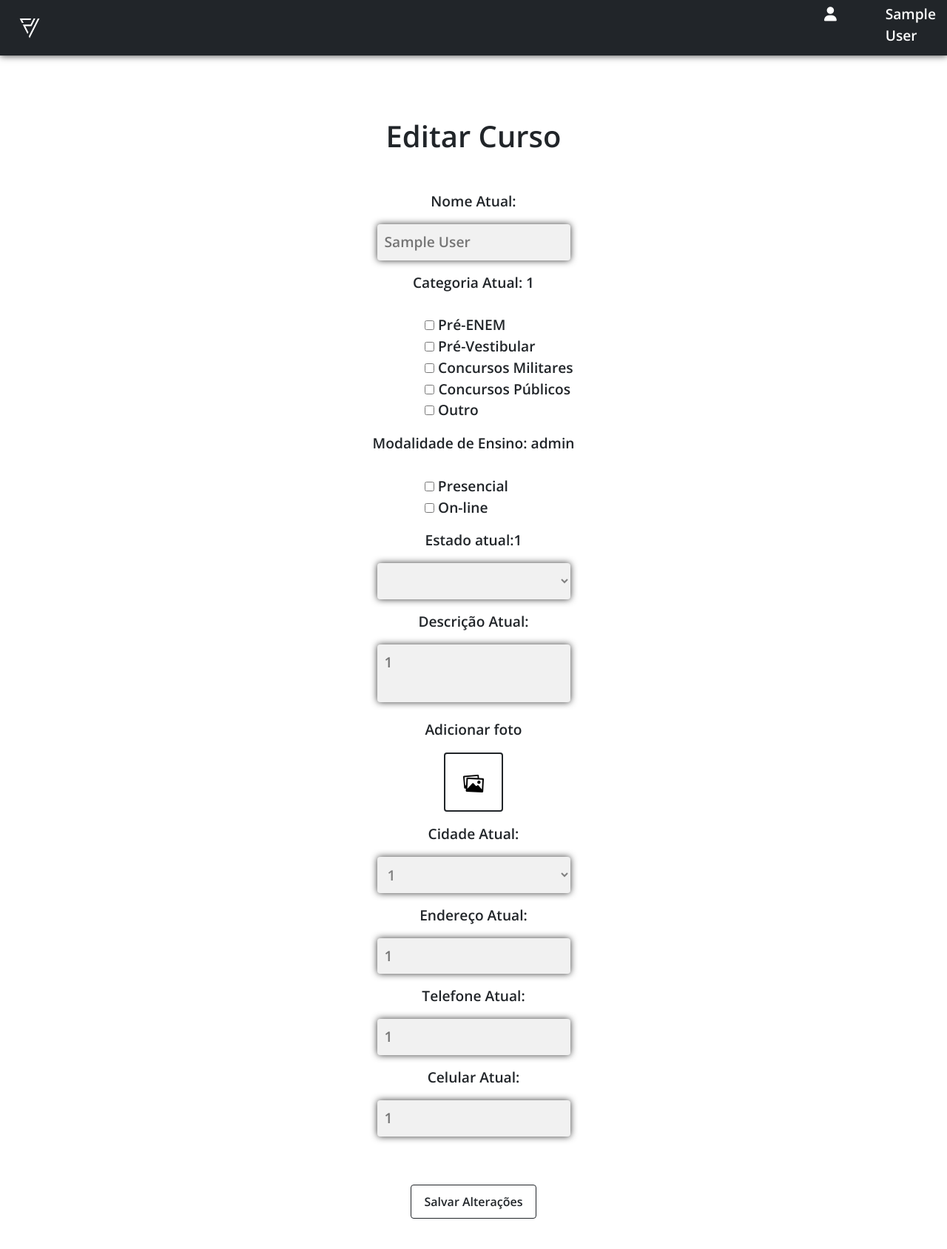
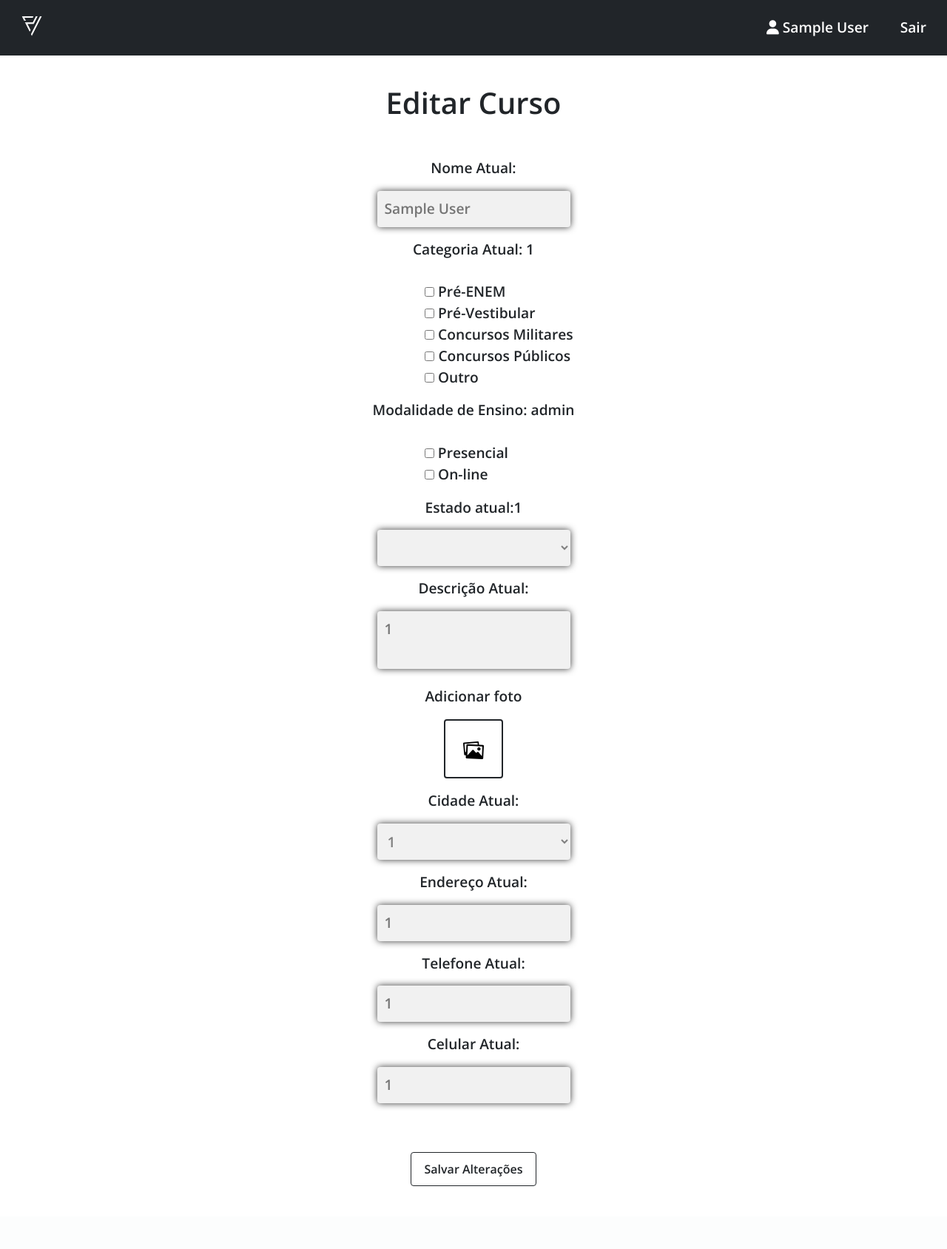
Before and after one commit to IagoAndrade16/ProVest, a PHP site: page /html/editar-curso.php in a window 1280 px wide. Shown: the whole page at 74% size. After the commit the page ends 1603 px from the top, so only its background shows below. Run offline with PHP 8.4, Linux system fonts and the light colour scheme; the visitor is signed in with stand-in values (Sample User, id 1); lists and menus that the app fills with data are empty; some libraries are stand-ins or nearby versions.

Commit message:
Correção bug front-end telas criar é editar curso

```diff
--- a/css/editar-curso.css
+++ b/css/editar-curso.css
@@ -1,4 +1,4 @@
-body, ul, li, p{
+body, ul, li, p {
     margin: 0;
     padding: 0;
     list-style: none;
@@ -7,144 +7,120 @@ body, ul, li, p{
     width: 100%;
 }
 
-h1,h2,h3,h4,h5,h6, p{
+h1, h2, h3, h4, h5, h6, p {
     color: #212529;
 }
-a{
+
+a {
     text-decoration: none;
     color: white;
+}
 
+header {
+    height: 75px;
+    padding-left: 8px;
+    padding-right: 8px;
+    width: 100%;
+    display: flex;
+    justify-content: space-between;
+    background-color: #212529;
+    position: fixed;
 }
-.header{
 
-    position: fixed;
-    left: 0;
-    top: 0%;
-    padding: 0;
-    width: 100%;
-    height: 75px;
-    background-color: #212529;
-    display: flex;
-    box-shadow: 0 0 0.5em rgb(56, 56, 56);
-    justify-content: space-between;
+header a {
+    padding: 10px;
+}
+
+.menu {
+    display: grid;
+    flex-wrap: nowrap;
+    justify-items: center;
     align-items: center;
-    flex-wrap: wrap;
-
-}
-.header img{
-    height: 50px;
-    width: 50px;
-    margin-left: 15px;
-
-}
-.menu{
-    display: flex;
-
-}
-.menu li {
-    margin-left: 3px;
-
-}
-.menu li a{
-    margin-right: 15px;
-    display: block;
-
-}
-.menu img{
-    height: 40px;
-    width: 40px;
-    border-radius: 50%;
-
-}
-.foto{
-    margin-top: -8px;
-
-}
-.texto{
-    margin-top: 10rem;
-    text-align: center;
-
+    padding: 10px;
 }
 
 /*
 CSS FLEXBOX 1
 */
-.flex-box{
+
+.flex-box {
     margin: 2rem;
-    border: 2px solid white;}
+    border: 2px solid white;
+}
 
-.flex-box p{
+.flex-box p {
     margin-top: 1rem;
+}
 
+.checkbox-1 {
+    margin-left: -1.4rem;
 }
-.checkbox-1{
-    margin-left: -1.4rem;
 
+.checkbox-2 {
+    margin-left: 1.1rem;
+}
 
+.checkbox-3 {
+    margin-left: 4.3rem;
 }
-.checkbox-2{
-    margin-left: 1.1rem;
 
+.checkbox-4 {
+    margin-left: 4.1rem;
 }
-.checkbox-3{
-    margin-left: 4.3rem;
 
+.checkbox-5 {
+    margin-left: -3.7rem;
 }
-.checkbox-4{
-    margin-left: 4.1rem;
 
+.checkbox-6 {
+    margin-left: -1.2rem;
 }
-.checkbox-5{
-    margin-left: -3.7rem;
 
+.checkbox-7 {
+    margin-left: -2.9rem;
 }
-.checkbox-6{
-    margin-left: -1.2rem;
 
-}
-.checkbox-7{
-    margin-left: -2.9rem;
-
-}
-.input input{
+.input input {
     margin-top: 1rem;
     color: gray;
     border-radius: .25rem;
     padding: 10px;
     width: 261px;
     border: none;
-    outline:0;
+    outline: 0;
     box-shadow: 0 0 0.5em rgb(56, 56, 56);
     font-family: "Open Sans", Arial, Helvetica, sans-serif;
     background-color: #f1f1f1;
 }
-.input select{
+
+.input select {
     margin-top: 1rem;
     color: gray;
     border-radius: .25rem;
     padding: 10px;
     width: 261px;
     border: none;
-    outline:0;
+    outline: 0;
     box-shadow: 0 0 0.5em rgb(56, 56, 56);
     font-family: "Open Sans", Arial, Helvetica, sans-serif;
     background-color: #f1f1f1;
 }
-.input textarea{
 
+.input textarea {
     margin-top: 1rem;
     color: gray;
     border-radius: .25rem;
     padding: 10px;
     width: 261px;
     border: none;
-    outline:0;
+    outline: 0;
     box-shadow: 0 0 0.5em rgb(56, 56, 56);
     font-family: "Open Sans", Arial, Helvetica, sans-serif;
     background-color: #f1f1f1;
     resize: none;
 }
-.icone{
+
+.icone {
     margin-top: 1rem;
     border-radius: .25rem;
     height: 5rem;
@@ -152,99 +128,97 @@ CSS FLEXBOX 1
     border: 2px solid black;
     border-color: #212529;
 }
-.icone img{
+
+.icone img {
     margin-top: 1.5rem;
     height: 2rem;
     width: 2rem;
 }
 
-.btn button{
+.icone:hover {
+    background: radial-gradient(transparent, #666);
+}
+
+.btn button {
     margin-left: 1rem;
     margin-right: 1rem;
     padding: 10px;
     width: 170px;
     margin-top: 30px;
-    outline:0;
+    outline: 0;
     font-family: "Open Sans", Arial, Helvetica, sans-serif;
-
 }
 
 /*
 SCROLLBAR
 */
-::-webkit-scrollbar{
+
+::-webkit-scrollbar {
     width: 5px;
+}
 
-}
-::-webkit-scrollbar-thumb{
+::-webkit-scrollbar-thumb {
     background: radial-gradient(transparent, #666);
     border-radius: .25rem;
+}
 
+::-webkit-scrollbar-thumb:hover {
+    background: radial-gradient(transparent, black);
 }
-::-webkit-scrollbar-thumb:hover{
-    background: radial-gradient(transparent, black);
 
-}
-@media only screen and (max-width: 340px){
-
-    .flex-box label{
+@media only screen and (max-width: 340px) {
+    .flex-box label {
         font-size: 15px;
     }
-
-    .checkbox-1{
+    .checkbox-1 {
         margin-left: -3rem;
-
     }
-    .checkbox-2{
+    .checkbox-2 {
         margin-left: -1rem;
-
     }
-
-    .checkbox-3{
+    .checkbox-3 {
         margin-left: 1.5rem;
-
     }
-    .checkbox-4{
+    .checkbox-4 {
         margin-left: 1.3rem;
-
     }
-    .checkbox-5{
+    .checkbox-5 {
         margin-left: -4.8rem;
-
     }
-    .checkbox-6{
+    .checkbox-6 {
         margin-left: -2.7rem;
-
     }
-    .checkbox-7{
+    .checkbox-7 {
         margin-left: -4.0rem;
-
     }
 }
 
-@media only screen and (max-width: 280px){
-    .input input{
+@media only screen and (max-width: 487px) {
+    .menu {
+        display: none;
+    }
+}
+
+@media only screen and (max-width: 280px) {
+    .input input {
         width: 200px;
     }
-    .input select{
+    .input select {
         width: 220px;
     }
-    .input textarea{
+    .input textarea {
         width: 200px;
     }
-    .checkbox-2{
+    .checkbox-2 {
         margin-left: -1rem;
-
     }
-    .checkbox-3{
+    .checkbox-3 {
         margin-left: 1.5rem;
-
     }
-    .checkbox-4{
+    .checkbox-4 {
         margin-left: 1.3rem;
-
     }
-    .checkbox-5{
+    .checkbox-5 {
         margin-left: -4.8rem;
     }
 }
--- a/css/index.css
+++ b/css/index.css
@@ -57,7 +57,6 @@ header {
     padding: 12px;
     border-radius: 4px;
     transition: all 0.5s;
-
 }
 
 .btn:hover {
--- a/html/editar-curso.php
+++ b/html/editar-curso.php
@@ -22,25 +22,30 @@ include("../php/verifica_login.php");
 
 <body>
 
-    <header class="header">
-        <a href="navegacao.php"><img src="../img/logoProVest.png"></a>
-        <nav>
-            <ul class="menu">
-                <li><a class="foto" href="perfil.php"><i class="fa fa-user" aria-hidden="true"></i>
-                        <!--<img src="../img/fotoPessoa.jpg"></a>-->
-                </li>
-                <li><a href="perfil.php"> <?php echo $_SESSION['nomeUsuario']; ?> </a></li>
+    <header>
+        <a href="navegacao.php"><img width="50px" height="50px" src="../img/logoProVest.png"></a>
+
+        <nav class="menu">
+            <ul>
+                <li><a href="perfil.php"> <i class="fa fa-user" aria-hidden="true"></i> <?php echo $_SESSION['nomeUsuario']; ?> <a href="../php/logout.php">ㅤSair</a></a></li>
             </ul>
         </nav>
+
     </header>
 
-    <h1 class="texto"><strong>Editar Curso</strong></h1>
+    <center>
+        <br>
+        <br>
+        <br>
+        <br>
+        <h1 class="texto">Editar Curso</h1>
+    </center>
 
     <section class="flex-box">
         <center>
             <form action="" method="POST">
                 <div class="input">
-                <p>Nome Atual:</p>
+                    <p>Nome Atual:</p>
                     <input type="text" name="Nome" required="" placeholder="<?php echo $_SESSION['nome']; ?>">
                 </div>
 
```
Also changed, not shown: css/cadastro.css (+30 -30 lines), css/criar-curso.css (+89 -118 lines), css/esqueceu-senha.css (+23 -22 lines), css/login.css (+30 -28 lines), css/navegacao.css (+6 -3 lines), css/redefinir-senha.css (+20 -15 lines), css/ver-curso.css (+6 -3 lines), css/ver-perfil.css (+6 -3 lines), html/criar-curso.php (+21 -16 lines).
